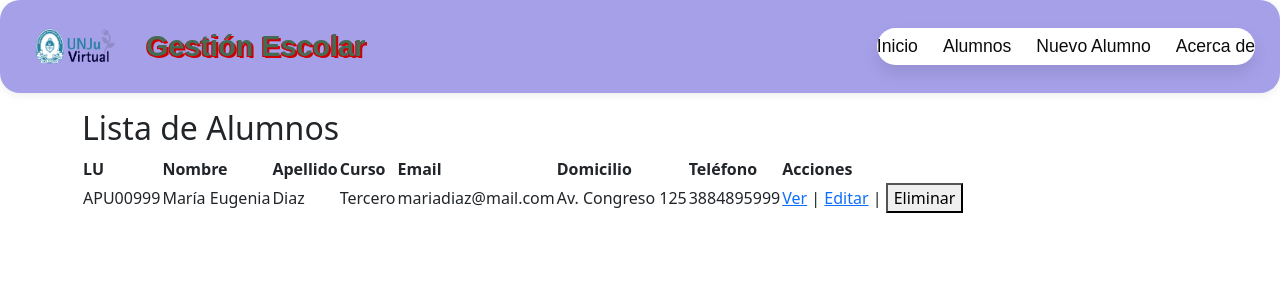
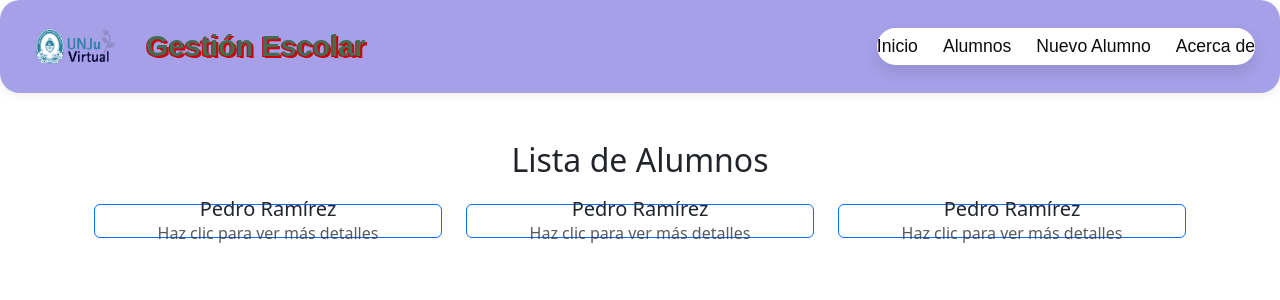
Before and after one commit to valenmadrigal/tp05PV2025Grupo20, a React (Vite) app in the folder tp05PV2025Grupo20/: page /alumnos in a window 1280 px wide. Shown: the top 300 px of the page. Built offline with nearby package versions, Linux system fonts and the light colour scheme.

Commit message:
Cmbios en lista alumnos" Franco Arcibia

```diff
--- a/tp05PV2025Grupo20/src/assets/components/ListaAlumnos.jsx
+++ b/tp05PV2025Grupo20/src/assets/components/ListaAlumnos.jsx
@@ -1,55 +1,104 @@
+import React, { useState } from 'react';
 import { Link } from 'react-router-dom';
+import { Container, Row, Col, Card, Button, ListGroup } from 'react-bootstrap';
+import 'bootstrap/dist/css/bootstrap.min.css'; // Importa el CSS de Bootstrap
+import '../css/listaAlu.css'
+// Componente AlumnoCard (definido dentro del mismo archivo)
+function AlumnoCard({ alumno }) {
+  const [isFlipped, setIsFlipped] = useState(false);
 
+  const handleFlip = () => {
+    setIsFlipped(!isFlipped);
+  };
+
+  return (
+    <Col md={4} sm={6} xs={12} className="mb-4"> {/* Columnas responsivas de Bootstrap */}
+      <div className={`card-flip-container ${isFlipped ? 'flipped' : ''}`} onClick={handleFlip}>
+        <div className="card-flip-inner">
+          {/* Parte delantera de la tarjeta */}
+          <Card className="card-flip-front border-primary">
+            <Card.Body className="text-center d-flex flex-column justify-content-center align-items-center">
+              <Card.Title as="h5" className="mb-0">{alumno.nombre} {alumno.apellido}</Card.Title>
+              <Card.Text className="text-muted">Haz clic para ver más detalles</Card.Text>
+            </Card.Body>
+          </Card>
+
+          {/* Parte trasera de la tarjeta */}
+          <Card className="card-flip-back border-info bg-light">
+            <Card.Body>
+              <Card.Title as="h6" className="text-primary">{alumno.nombre} {alumno.apellido}</Card.Title>
+              <ListGroup variant="flush" className="mb-3">
+                <ListGroup.Item><strong>LU:</strong> {alumno.lu}</ListGroup.Item>
+                <ListGroup.Item><strong>Curso:</strong> {alumno.curso}</ListGroup.Item>
+                <ListGroup.Item><strong>Email:</strong> {alumno.email}</ListGroup.Item>
+                <ListGroup.Item><strong>Domicilio:</strong> {alumno.domicilio}</ListGroup.Item>
+                <ListGroup.Item><strong>Teléfono:</strong> {alumno.telefono}</ListGroup.Item>
+              </ListGroup>
+              <div className="d-flex justify-content-around">
+                <Link to={`/alumnos/${alumno.lu}`} className="btn btn-sm btn-outline-primary">Volver</Link>
+                <Link to={`/alumnos/${alumno.lu}/editar`} className="btn btn-sm btn-outline-secondary">Editar</Link>
+                <Button
+                  variant="outline-danger"
+                  size="sm"
+                  onClick={(e) => {
+                    e.stopPropagation(); // Evita que se voltee la tarjeta al hacer clic en el botón
+                    alert(`Eliminar a ${alumno.nombre} ${alumno.apellido}`);
+                  }}
+                >
+                  Eliminar
+                </Button>
+              </div>
+            </Card.Body>
+          </Card>
+        </div>
+      </div>
+    </Col>
+  );
+}
+
+// Componente principal ListaAlumnos
 export default function ListaAlumnos() {
+  const alumnos = [
 
-  const alumnos = [
     {
-      lu: "APU00999",
-      nombre: "María Eugenia",
-      apellido: "Diaz",
-      curso: "Tercero",
-      email: "mariadiaz@mail.com",
-      domicilio: "Av. Congreso 125",
-      telefono: "3884895999"
+      lu: "APU00102",
+      nombre: "Pedro",
+      apellido: "Ramírez",
+      curso: "Cuarto",
+      email: "pedro.r@mail.com",
+      domicilio: "Bv. Oroño 500",
+      telefono: "3886789012"
+    },
+    {
+      lu: "APU00102",
+      nombre: "Pedro",
+      apellido: "Ramírez",
+      curso: "Cuarto",
+      email: "pedro.r@mail.com",
+      domicilio: "Bv. Oroño 500",
+      telefono: "3886789012"
+    },
+    {
+      lu: "APU00102",
+      nombre: "Pedro",
+      apellido: "Ramírez",
+      curso: "Cuarto",
+      email: "pedro.r@mail.com",
+      domicilio: "Bv. Oroño 500",
+      telefono: "3886789012"
     }
 
   ];
 
   return (
-    <div>
-      <h2>Lista de Alumnos</h2>
-      <table>
-        <thead>
-          <tr>
-            <th>LU</th>
-            <th>Nombre</th>
-            <th>Apellido</th>
-            <th>Curso</th>
-            <th>Email</th>
-            <th>Domicilio</th>
-            <th>Teléfono</th>
-            <th>Acciones</th>
-          </tr>
-        </thead>
-        <tbody>
-          {alumnos.map((alumno, idx) => (
-            <tr key={idx}>
-              <td>{alumno.lu}</td>
-              <td>{alumno.nombre}</td>
-              <td>{alumno.apellido}</td>
-              <td>{alumno.curso}</td>
-              <td>{alumno.email}</td>
-              <td>{alumno.domicilio}</td>
-              <td>{alumno.telefono}</td>
-              <td>
-                <Link to={`/alumnos/${alumno.lu}`}>Ver</Link>{" | "}
-                <Link to={`/alumnos/${alumno.lu}/editar`}>Editar</Link>{" | "}
-                <button onClick={() => alert("Eliminar alumno")}>Eliminar</button>
-              </td>
-            </tr>
-          ))}
-        </tbody>
-      </table>
-    </div>
+    <Container className="mt-5">
+
+      <h2 className="mb-4 text-center">Lista de Alumnos</h2>
+      <Row>
+        {alumnos.map((alumno) => (
+          <AlumnoCard key={alumno.lu} alumno={alumno} />
+        ))}
+      </Row>
+    </Container>
   );
 }
--- /dev/null
+++ b/tp05PV2025Grupo20/src/assets/css/listaAlu.css
@@ -0,0 +1,48 @@
+
+.card-flip-container {
+  perspective: 1000px; /* Define la perspectiva 3D para el efecto de volteo */
+  height: 100%; /* Asegura que ocupe toda la altura disponible */
+  cursor: pointer; /* Indica que es clicable */
+}
+
+.card-flip-inner {
+  position: relative;
+  width: 100%;
+  height: 100%;
+  text-align: center;
+  transition: transform 0.6s; /* Transición suave para el volteo */
+  transform-style: preserve-3d; /* Permite la rotación 3D de los hijos */
+}
+
+.card-flip-container.flipped .card-flip-inner {
+  transform: rotateY(180deg);
+}
+
+.card-flip-front,
+.card-flip-back {
+  position: absolute;
+  width: 100%;
+  height: 100%;
+  -webkit-backface-visibility: hidden;
+  backface-visibility: hidden;
+  border-radius: 0.375rem; /* Hereda el border-radius de Bootstrap cards */
+  display: flex;
+  flex-direction: column;
+  justify-content: center; /* Centra el contenido verticalmente */
+  align-items: center; /* Centra el contenido horizontalmente */
+  padding: 1rem; /* Espaciado interno */
+}
+
+.card-flip-back {
+  transform: rotateY(180deg); /* Rota la parte trasera para que esté lista para mostrarse */
+}
+
+.card-flip-back .card-body {
+  width: 100%;
+  padding: 1rem;
+}
+
+.card-flip-back .list-group-item {
+  text-align: left; /* Alinea el texto de la lista a la izquierda */
+  font-size: 0.9em; /* Reduce el tamaño de fuente para la lista */
+}
```
